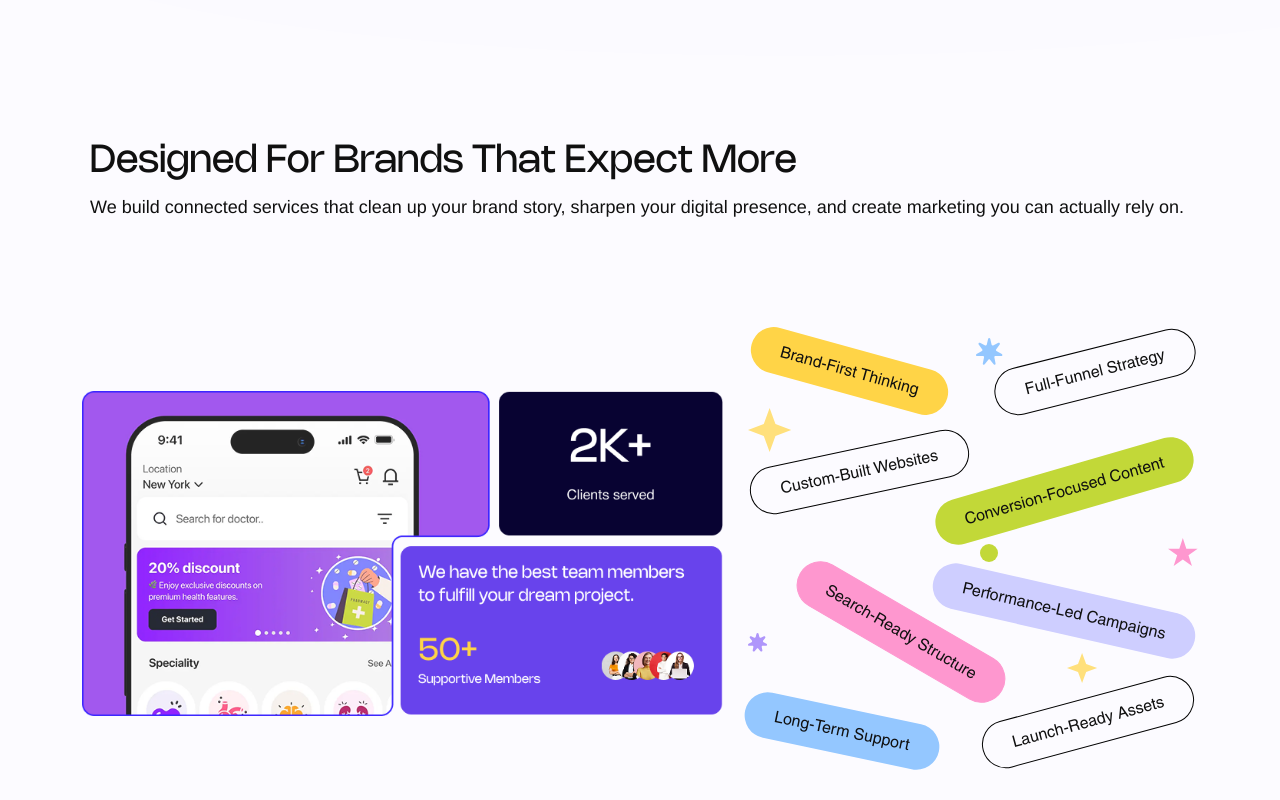
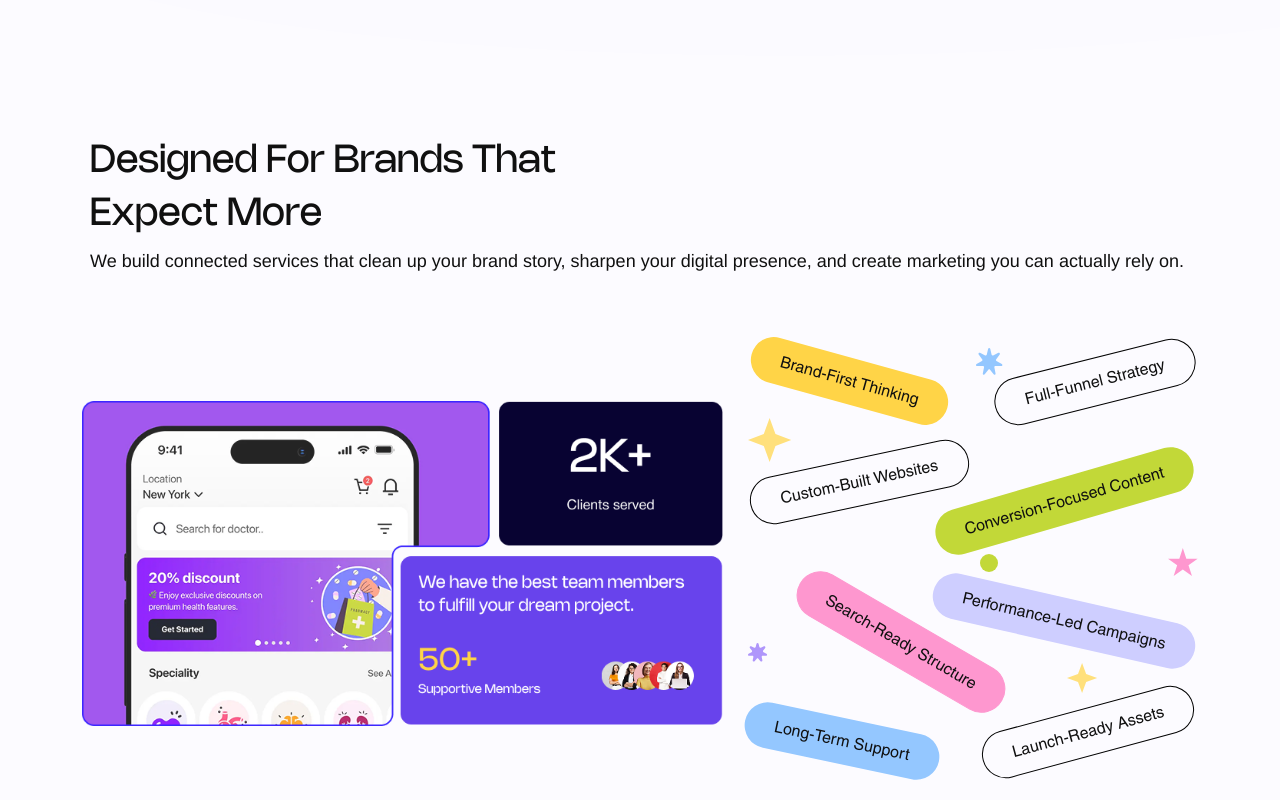
Before and after one commit to Abhay-Blacklisted/kalikwest-frontend, a React (Vite) app: page /services in a window 1280 px wide. Shown: the part 640-1440 px from the top of the page. Built offline with nearby package versions, Linux system fonts and the light colour scheme; no server answers.

Commit message:
Responsive Fixes

```diff
--- a/src/components/forms/ContactForm/ContactForm.jsx
+++ b/src/components/forms/ContactForm/ContactForm.jsx
@@ -241,7 +241,7 @@ const ContactForm = () => {
         <div className={styles.tcContainer}>
           <p className="primary-description mb-0">
             By submitting this form, you agree to our{" "}
-            <NavLink to="/terms-conditions">Terms & Conditions</NavLink>
+            <NavLink to="/terms-conditions" className={styles.tcText}>Terms & Conditions</NavLink>
           </p>
         </div>
 
--- a/src/components/forms/ContactForm/ContactForm.module.scss
+++ b/src/components/forms/ContactForm/ContactForm.module.scss
@@ -74,6 +74,10 @@
   padding-bottom:  40px;
   p {
     color: #868686;
+    .tcText {
+      color: $custom-primary-bg;
+      font-weight: 500;
+    }
   }
 }
 }
--- a/src/components/layout/Footer.jsx
+++ b/src/components/layout/Footer.jsx
@@ -8,7 +8,7 @@ const Footer = () => {
       <Container className={styles.footer}>
         <Row className='align-items-center flex-column-reverse flex-lg-row'>
             <Col xs={12} lg={3} xxl={4}>
-            <span  className={`${styles.copyrightText} text-center text-lg-start d-block`}> Copyright <NavLink to="/" className="text-decoration-none"> @Kalikwest </NavLink>  All Rights Reserved. </span>
+            <span  className={`${styles.copyrightText} text-center text-lg-start d-block`}> Copyright <NavLink to="/" className={`${styles.copyrightLink} text-decoration-none`}> @Kalikwest </NavLink>  All Rights Reserved. </span>
             </Col>
           <Col xs={12} lg={9}  xxl={8} >
           <Nav className='justify-content-center'>
--- a/src/components/layout/Footer.module.scss
+++ b/src/components/layout/Footer.module.scss
@@ -11,6 +11,9 @@ font-family: $tertiary-font;
 font-size: 16px;
 font-weight: 400;
 line-height: 30px;
+.copyrightLink {
+    color: $custom-primary-bg;
+}
     }
     .navLink {
         &:hover {
--- a/src/components/sections/SplittingDynamicSection/SplittingDynamicSection.jsx
+++ b/src/components/sections/SplittingDynamicSection/SplittingDynamicSection.jsx
@@ -12,6 +12,7 @@ const SplittingDynamicSection = ({
     subHeading,
     subHeadingClassName,
     heading,
+    headingClassName,
     description,
     align
 }) => {
@@ -22,11 +23,11 @@ const SplittingDynamicSection = ({
 
                 <SectionHeader
                 subHeading={subHeading} subHeadingClassName={subHeadingClassName}
-                heading={heading}
+                heading={heading} headingClassName={headingClassName}
                 description={description}
                 align={align}
                 />
-                <Row className={`${styles.rowCustom} m-60 gy-5 ${reverse ? "flex-row-reverse && align-items-center" : ''}`}>
+                <Row className={`${styles.rowCustom} mt-sm-0 m-60 gy-5 ${reverse ? "flex-row-reverse && align-items-center" : ''}`}>
                     <Col xs={12}  lg={6} xl={7} xxl={8}>
                     {children}
                     </Col>
--- a/src/pages/Services/components/ServicesBrands.jsx
+++ b/src/pages/Services/components/ServicesBrands.jsx
@@ -8,7 +8,7 @@ const ServicesBrands = () => {
     return (
         <>
         <SplittingDynamicSection
-         heading="Designed for brands that expect more"
+         heading="Designed for brands that expect more" headingClassName="brandsHeadService"
          description="We build connected services that clean up your brand story, sharpen your digital presence, and create marketing you can actually rely on."
          align="left"
          children={
--- a/src/styles/global.scss
+++ b/src/styles/global.scss
@@ -78,7 +78,13 @@ body {
   margin-top: 60px;
 }
 
+.brandsHeadService {
+    max-width: 600px;
+}
 
+.mt-sm-0 {
+  margin-top: 0px;
+}
 /*Section Spacings*/
 
 .section-spacing {
```
